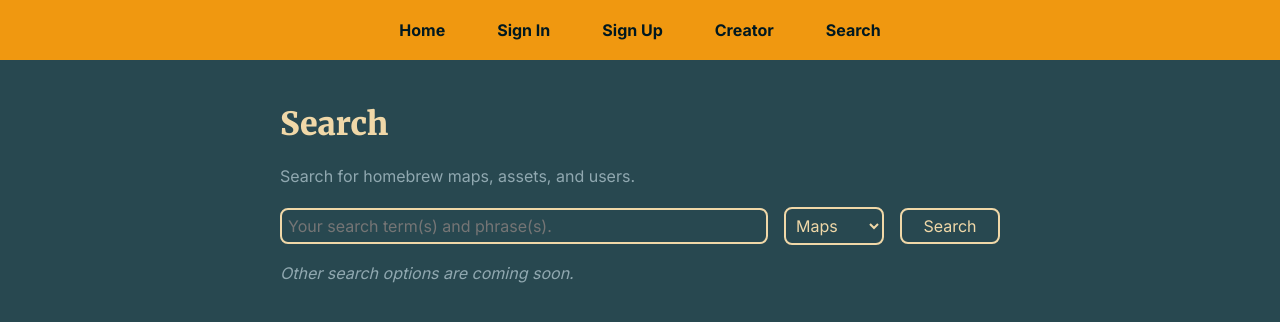
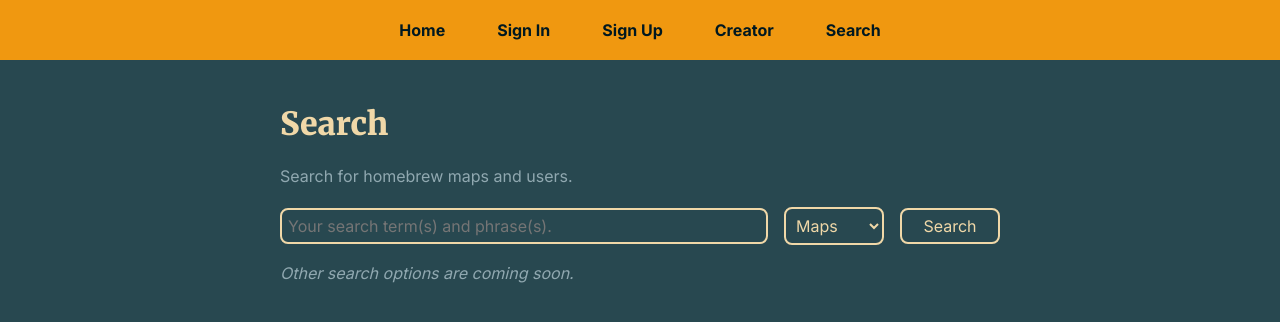
Before and after one commit to kuanhenglin/eggmacs, a React (Create React App) app in the folder client/: page /search in a window 1280 px wide. Shown: the top 322 px of the page. Built offline with nearby package versions, Linux system fonts and the light colour scheme.

Commit message:
deleted assets from search options
and made it like it never existed 😈

```diff
--- a/client/src/components/SearchResult.js
+++ b/client/src/components/SearchResult.js
@@ -10,13 +10,7 @@ function SearchResultMap(props) {
 }
 
 
-function SearchResultAsset(props) {
-  return (
-    <div>
 
-    </div>
-  );
-}
 
 
 function SearchResultUser(props) {
@@ -45,6 +39,5 @@ function SearchResultUser(props) {
 
 export {
   SearchResultMap,
-  SearchResultAsset,
   SearchResultUser
 };
--- a/client/src/pages/Search.js
+++ b/client/src/pages/Search.js
@@ -12,7 +12,6 @@ function Search() {
 
   const searchOptions = [
     { label: "Maps", value: "map" },
-    { label: "Assets", value: "asset" },
     { label: "Users", value: "user" }
   ]
 
@@ -72,7 +71,7 @@ function Search() {
   return (
     <div>
       <h1>Search</h1>
-      <p>Search for homebrew maps, assets, and users.</p>
+      <p>Search for homebrew maps and users.</p>
       <SearchText
         text={searchText}
         select={searchSelect}
```
